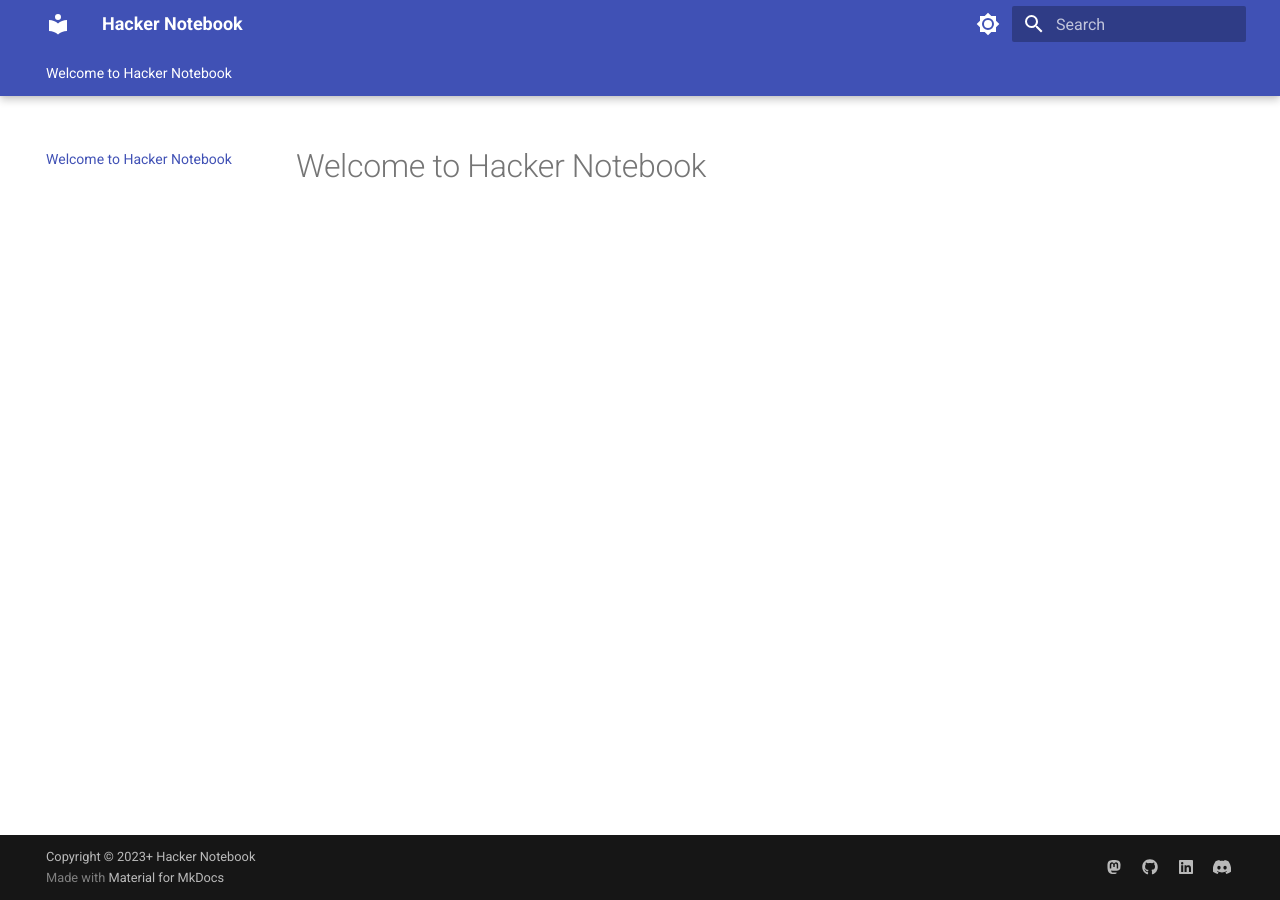
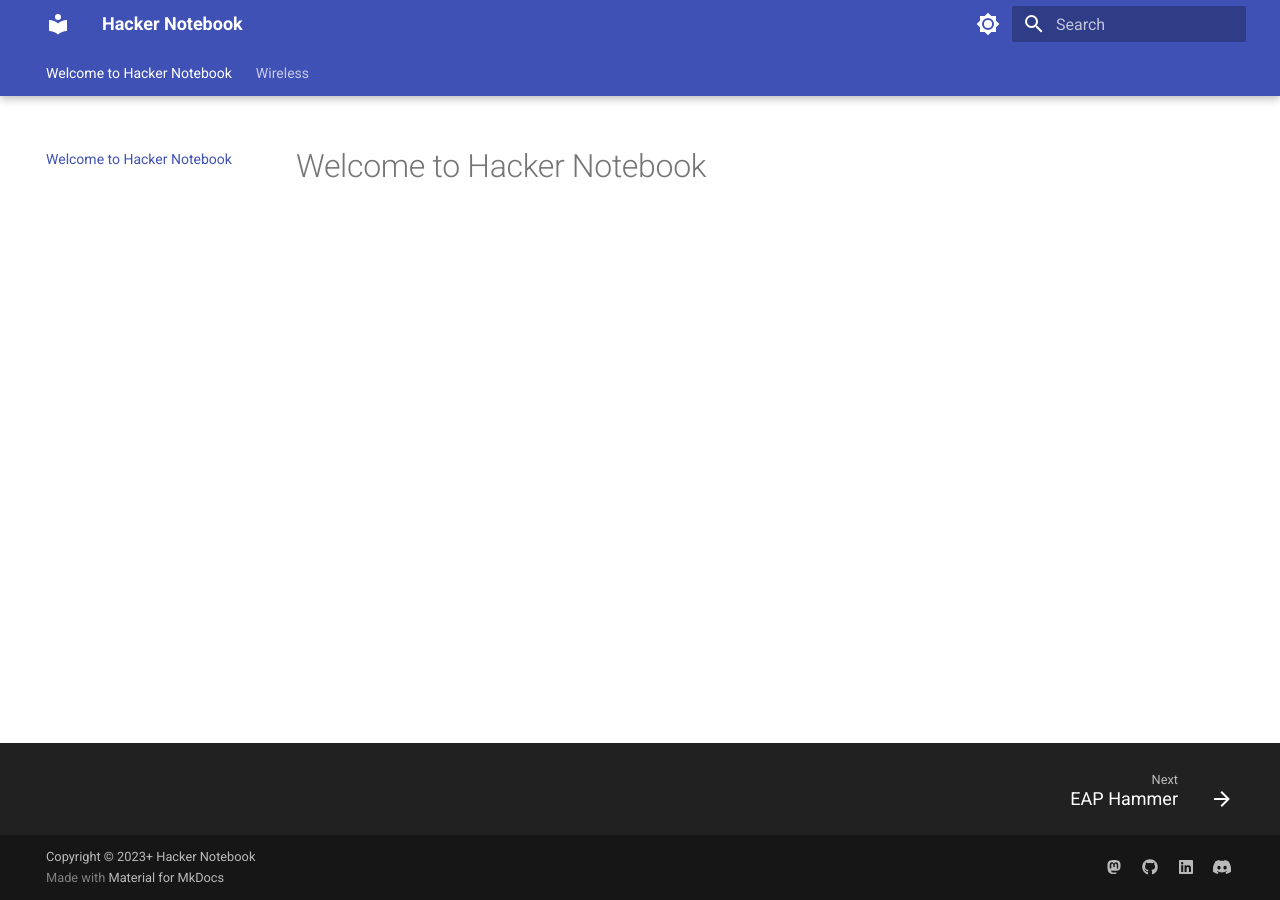
Before and after one commit to burnbrian/hackernotebook, an MkDocs documentation site: the page built from docs/index.md, in a window 1280 px wide. Built offline with MkDocs 1.6.1 and Material for MkDocs 9.7.7, drawn with Linux system fonts in a browser that asks for light colours.

Commit message:
Testing document structure

```diff
--- /dev/null
+++ b/docs/wireless/eaphammer.md
@@ -0,0 +1 @@
+# EAP Hammer
--- a/mkdocs.yml
+++ b/mkdocs.yml
@@ -13,9 +13,12 @@ theme:
     - navigation.path
     - navigation.prune
     - navigation.footer
+    - navigation.top
     - search.suggest
     - search.highlight
     - announce.dismiss
+    - toc.follow
+    - toc.integrate
   plugins:
     - search
     - tags
```
